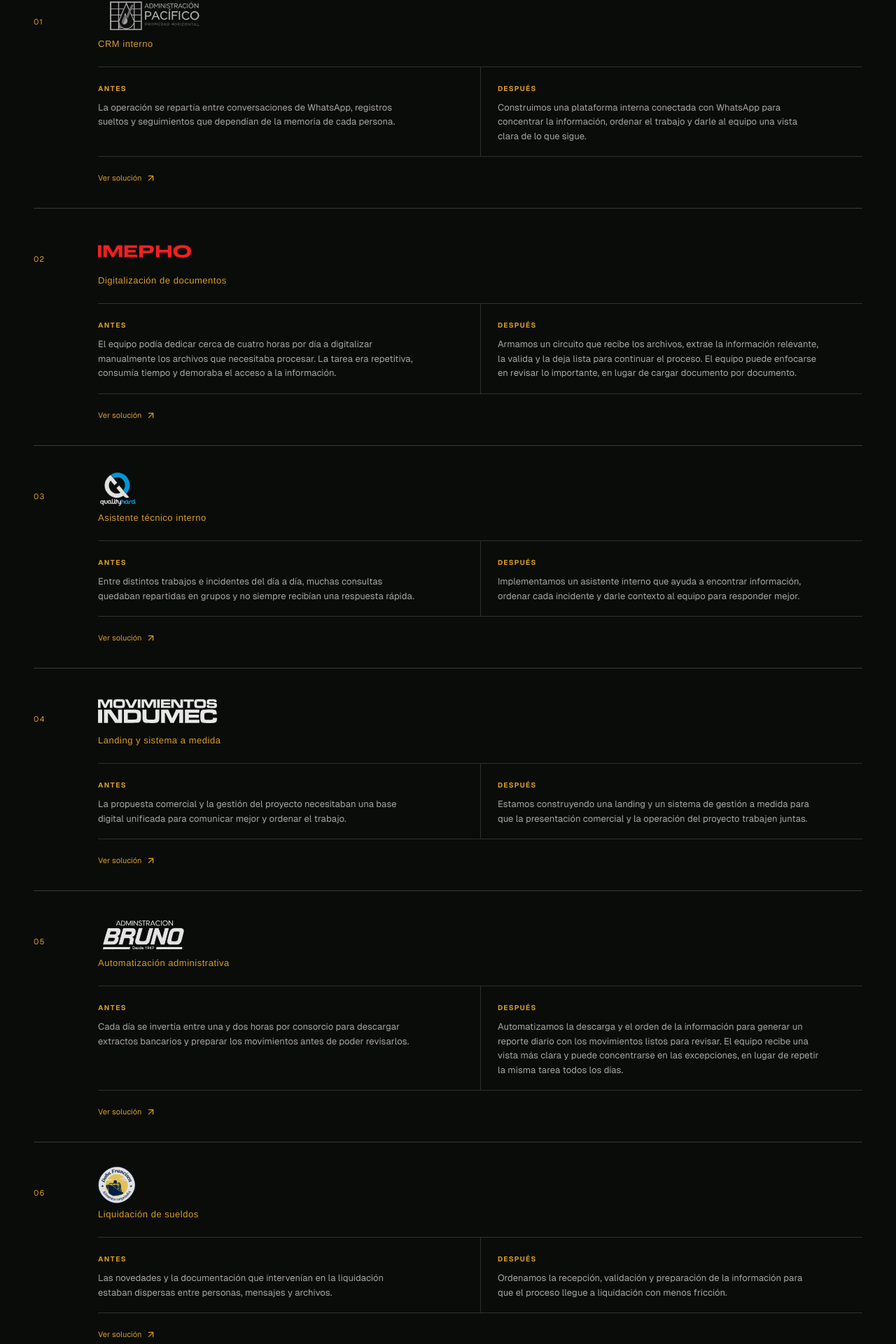
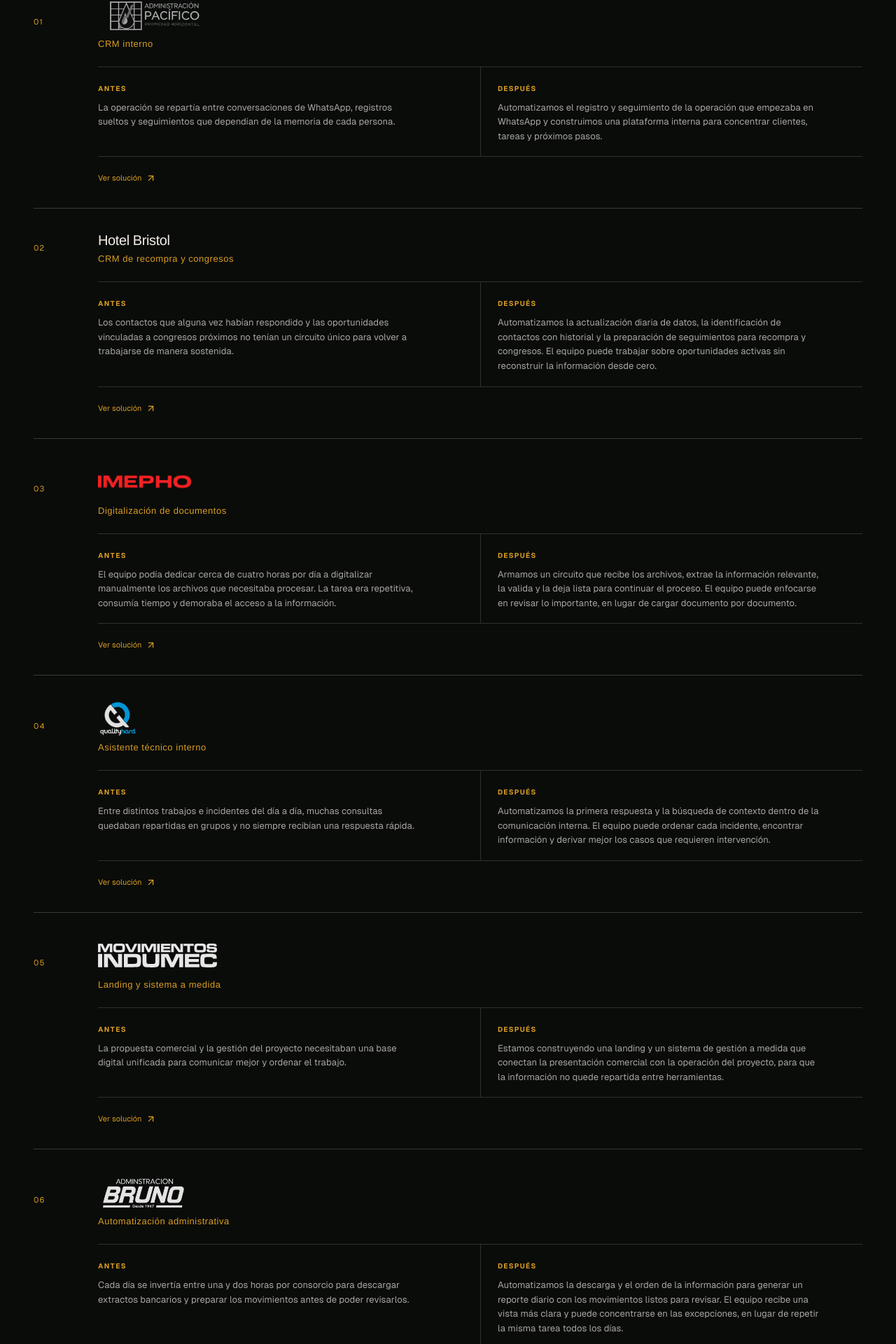
Before and after one commit to ortugonzalez/wis-agency, a Next.js app in the folder frontend/: page / in a window 1280 px wide. Shown: the part 3369-5289 px from the top of the page at 70% size. Built offline with nearby package versions, Linux system fonts and the light colour scheme.

Commit message:
Add Hotel Bristol and operational case detail

```diff
--- a/frontend/src/app/home-v2.tsx
+++ b/frontend/src/app/home-v2.tsx
@@ -12,7 +12,7 @@ const WHATSAPP_URL = 'https://wa.me/5491130035679';
 
 const offers: ReadonlyArray<{ number: string; title: string; text: string; examples: string; caseNames: readonly string[] }> = [
   { number: '01', title: 'Presencia digital', text: 'Landing pages y sitios que explican mejor el negocio, presentan la propuesta y reciben consultas.', examples: 'Landing · sitio institucional · portal comercial', caseNames: ['Movimientos Indumec'] },
-  { number: '02', title: 'Sistemas de gestión', text: 'Plataformas internas, CRMs y herramientas propias para ordenar clientes, tareas y decisiones.', examples: 'CRM interno · tablero operativo · sistema de gestión', caseNames: ['Administración Pacífico', 'Movimientos Indumec'] },
+  { number: '02', title: 'Sistemas de gestión', text: 'Plataformas internas, CRMs y herramientas propias para ordenar clientes, tareas y decisiones.', examples: 'CRM interno · recompra · tablero operativo · sistema de gestión', caseNames: ['Administración Pacífico', 'Hotel Bristol', 'Movimientos Indumec'] },
   { number: '03', title: 'Automatización operativa', text: 'Procesos existentes que pueden funcionar con menos carga manual y mejor seguimiento.', examples: 'Documentos · extractos · cobranzas · liquidación', caseNames: ['IMEPHO', 'Administración Bruno', 'Doña Francisca', 'Metzeler Joyas'] },
   { number: '04', title: 'Asistentes para clientes y equipos', text: 'Asistentes que toman pedidos, responden consultas y derivan cada caso con el contexto necesario.', examples: 'Pedidos · WhatsApp · stock · consultas internas', caseNames: ['DUGAS', 'QUALITYHARD'] },
 ] as const;
--- a/frontend/src/app/site-content.ts
+++ b/frontend/src/app/site-content.ts
@@ -37,7 +37,7 @@ export const services = [
   },
 ] as const;
 
-export const cases = ['QUALITYHARD', 'IMEPHO', 'Movimientos Indumec', 'Metzeler Joyas', 'DUGAS'] as const;
+export const cases = ['Administración Pacífico', 'Hotel Bristol', 'QUALITYHARD', 'IMEPHO', 'Movimientos Indumec', 'Metzeler Joyas', 'DUGAS'] as const;
 
 export type SolutionCategory = 'Asistentes' | 'Operación' | 'Sistemas a medida';
 
@@ -152,6 +152,18 @@ export const solutions = [
     tags: ['Stock', 'Clientes', 'Base de conocimiento'],
     demoUrl: null,
   },
+  {
+    slug: 'crm-de-recompra-y-congresos',
+    number: '10',
+    category: 'Sistemas a medida',
+    title: 'CRM de recompra y campañas para hoteles',
+    short: 'Volvemos a trabajar los contactos que ya respondieron y los vinculamos con nuevas oportunidades de la ciudad.',
+    detail: 'Construimos un CRM que recibe datos nuevos todos los días, identifica contactos con los que ya hubo interacción y permite activar seguimientos relacionados con recompra y congresos próximos.',
+    examples: ['Hotel Bristol'],
+    exampleNote: 'Hotel Bristol: CRM comercial con datos diarios para recompra y congresos.',
+    tags: ['CRM', 'Recompra', 'Congresos', 'Datos diarios'],
+    demoUrl: null,
+  },
 ] as const satisfies ReadonlyArray<{
   slug: string;
   number: string;
@@ -166,14 +178,15 @@ export const solutions = [
 }>;
 
 export const caseProfiles = [
-  { name: 'Administración Pacífico', label: 'CRM interno', summary: 'Una plataforma de orden vinculada a WhatsApp para seguir clientes, tareas y próximos pasos.', before: 'La operación se repartía entre conversaciones de WhatsApp, registros sueltos y seguimientos que dependían de la memoria de cada persona.', after: 'Construimos una plataforma interna conectada con WhatsApp para concentrar la información, ordenar el trabajo y darle al equipo una vista clara de lo que sigue.', solutionSlug: 'crm-interno-y-orden-operativo', logo: '/cases/administracion-pacifico.png' },
+  { name: 'Administración Pacífico', label: 'CRM interno', summary: 'Una plataforma de orden vinculada a WhatsApp para seguir clientes, tareas y próximos pasos.', before: 'La operación se repartía entre conversaciones de WhatsApp, registros sueltos y seguimientos que dependían de la memoria de cada persona.', after: 'Automatizamos el registro y seguimiento de la operación que empezaba en WhatsApp y construimos una plataforma interna para concentrar clientes, tareas y próximos pasos.', solutionSlug: 'crm-interno-y-orden-operativo', logo: '/cases/administracion-pacifico.png' },
+  { name: 'Hotel Bristol', label: 'CRM de recompra y congresos', summary: 'Un CRM comercial que trabaja con datos nuevos todos los días.', before: 'Los contactos que alguna vez habían respondido y las oportunidades vinculadas a congresos próximos no tenían un circuito único para volver a trabajarse de manera sostenida.', after: 'Automatizamos la actualización diaria de datos, la identificación de contactos con historial y la preparación de seguimientos para recompra y congresos. El equipo puede trabajar sobre oportunidades activas sin reconstruir la información desde cero.', solutionSlug: 'crm-de-recompra-y-congresos', logo: null },
   { name: 'IMEPHO', label: 'Digitalización de documentos', summary: 'Información operativa digitalizada y preparada para continuar el circuito.', before: 'El equipo podía dedicar cerca de cuatro horas por día a digitalizar manualmente los archivos que necesitaba procesar. La tarea era repetitiva, consumía tiempo y demoraba el acceso a la información.', after: 'Armamos un circuito que recibe los archivos, extrae la información relevante, la valida y la deja lista para continuar el proceso. El equipo puede enfocarse en revisar lo importante, en lugar de cargar documento por documento.', solutionSlug: 'digitalizacion-de-documentos', logo: '/cases/imepho.webp' },
-  { name: 'QUALITYHARD', label: 'Asistente técnico interno', summary: 'Un asistente para consultas e incidentes dentro de la comunicación interna.', before: 'Entre distintos trabajos e incidentes del día a día, muchas consultas quedaban repartidas en grupos y no siempre recibían una respuesta rápida.', after: 'Implementamos un asistente interno que ayuda a encontrar información, ordenar cada incidente y darle contexto al equipo para responder mejor.', solutionSlug: 'asistentes-internos-whatsapp', logo: '/cases/qualityhard.png' },
-  { name: 'Movimientos Indumec', label: 'Landing y sistema a medida', summary: 'Una presencia digital y una base de gestión para presentar y operar el proyecto.', before: 'La propuesta comercial y la gestión del proyecto necesitaban una base digital unificada para comunicar mejor y ordenar el trabajo.', after: 'Estamos construyendo una landing y un sistema de gestión a medida para que la presentación comercial y la operación del proyecto trabajen juntas.', solutionSlug: 'landing-pages-y-sistemas-a-medida', logo: '/cases/indumec.svg' },
+  { name: 'QUALITYHARD', label: 'Asistente técnico interno', summary: 'Un asistente para consultas e incidentes dentro de la comunicación interna.', before: 'Entre distintos trabajos e incidentes del día a día, muchas consultas quedaban repartidas en grupos y no siempre recibían una respuesta rápida.', after: 'Automatizamos la primera respuesta y la búsqueda de contexto dentro de la comunicación interna. El equipo puede ordenar cada incidente, encontrar información y derivar mejor los casos que requieren intervención.', solutionSlug: 'asistentes-internos-whatsapp', logo: '/cases/qualityhard.png' },
+  { name: 'Movimientos Indumec', label: 'Landing y sistema a medida', summary: 'Una presencia digital y una base de gestión para presentar y operar el proyecto.', before: 'La propuesta comercial y la gestión del proyecto necesitaban una base digital unificada para comunicar mejor y ordenar el trabajo.', after: 'Estamos construyendo una landing y un sistema de gestión a medida que conectan la presentación comercial con la operación del proyecto, para que la información no quede repartida entre herramientas.', solutionSlug: 'landing-pages-y-sistemas-a-medida', logo: '/cases/indumec.svg' },
   { name: 'Administración Bruno', label: 'Automatización administrativa', summary: 'Extractos bancarios convertidos en información administrativa más ordenada.', before: 'Cada día se invertía entre una y dos horas por consorcio para descargar extractos bancarios y preparar los movimientos antes de poder revisarlos.', after: 'Automatizamos la descarga y el orden de la información para generar un reporte diario con los movimientos listos para revisar. El equipo recibe una vista más clara y puede concentrarse en las excepciones, en lugar de repetir la misma tarea todos los días.', solutionSlug: 'automatizacion-de-extractos-bancarios', logo: '/cases/administracion-bruno.png' },
-  { name: 'Doña Francisca', label: 'Liquidación de sueldos', summary: 'Un circuito más claro para centralizar la información previa a la liquidación.', before: 'Las novedades y la documentación que intervenían en la liquidación estaban dispersas entre personas, mensajes y archivos.', after: 'Ordenamos la recepción, validación y preparación de la información para que el proceso llegue a liquidación con menos fricción.', solutionSlug: 'liquidacion-de-sueldos', logo: '/cases/dona-francesca.png' },
-  { name: 'Metzeler Joyas', label: 'E-commerce y gestión interna', summary: 'Pedidos centralizados de Mercado Libre y Tienda Nube, junto con una visión más ordenada de gastos, ingresos y operación diaria.', before: 'Los pedidos de Mercado Libre y Tienda Nube, junto con los gastos e ingresos, se seguían desde registros separados.', after: 'Centralizamos los pedidos y ordenamos la lectura de ingresos, gastos y operación para que el negocio tenga una visión más clara del día a día.', solutionSlug: null, logo: '/cases/metzeler-joyas.png' },
-  { name: 'DUGAS', label: 'Asistente virtual', summary: 'Un canal público para tomar y recibir pedidos en momentos de alta demanda.', before: 'DUGAS atendía pedidos desde tres líneas de WhatsApp, con tres personas cubriendo la atención durante todos los días. En temporada alta, el volumen podía crecer mucho y la calidad de respuesta no siempre acompañaba la demanda.', after: 'Diseñamos un asistente virtual para recibir los pedidos, ordenar la información necesaria y derivar cada caso con un recorrido más claro, reduciendo la dependencia de la atención manual.', solutionSlug: 'asistente-virtual-para-pedidos', logo: null },
+  { name: 'Doña Francisca', label: 'Liquidación de sueldos', summary: 'Un circuito más claro para centralizar la información previa a la liquidación.', before: 'Las novedades y la documentación que intervenían en la liquidación estaban dispersas entre personas, mensajes y archivos.', after: 'Ordenamos y automatizamos la recepción, validación y preparación de la información para que el proceso llegue a liquidación con menos fricción y más control.', solutionSlug: 'liquidacion-de-sueldos', logo: '/cases/dona-francesca.png' },
+  { name: 'Metzeler Joyas', label: 'E-commerce y gestión interna', summary: 'Pedidos centralizados de Mercado Libre y Tienda Nube, junto con una visión más ordenada de gastos, ingresos y operación diaria.', before: 'Los pedidos de Mercado Libre y Tienda Nube, junto con los gastos e ingresos, se seguían desde registros separados.', after: 'Centralizamos los pedidos de ambos canales y ordenamos la lectura de ingresos, gastos y operación diaria. El negocio puede revisar qué pasó y qué necesita atención desde una misma vista.', solutionSlug: null, logo: '/cases/metzeler-joyas.png' },
+  { name: 'DUGAS', label: 'Asistente virtual', summary: 'Un canal público para tomar y recibir pedidos en momentos de alta demanda.', before: 'DUGAS atendía pedidos desde tres líneas de WhatsApp, con tres personas cubriendo la atención durante todos los días. En temporada alta, el volumen podía crecer mucho y la calidad de respuesta no siempre acompañaba la demanda.', after: 'Automatizamos la recepción de pedidos, la recopilación de la información necesaria y la derivación de cada caso. El equipo recibe conversaciones más ordenadas y la atención depende menos de que una persona pueda responder manualmente cada mensaje.', solutionSlug: 'asistente-virtual-para-pedidos', logo: null },
 ] as const;
 
 export const resources = [
```
